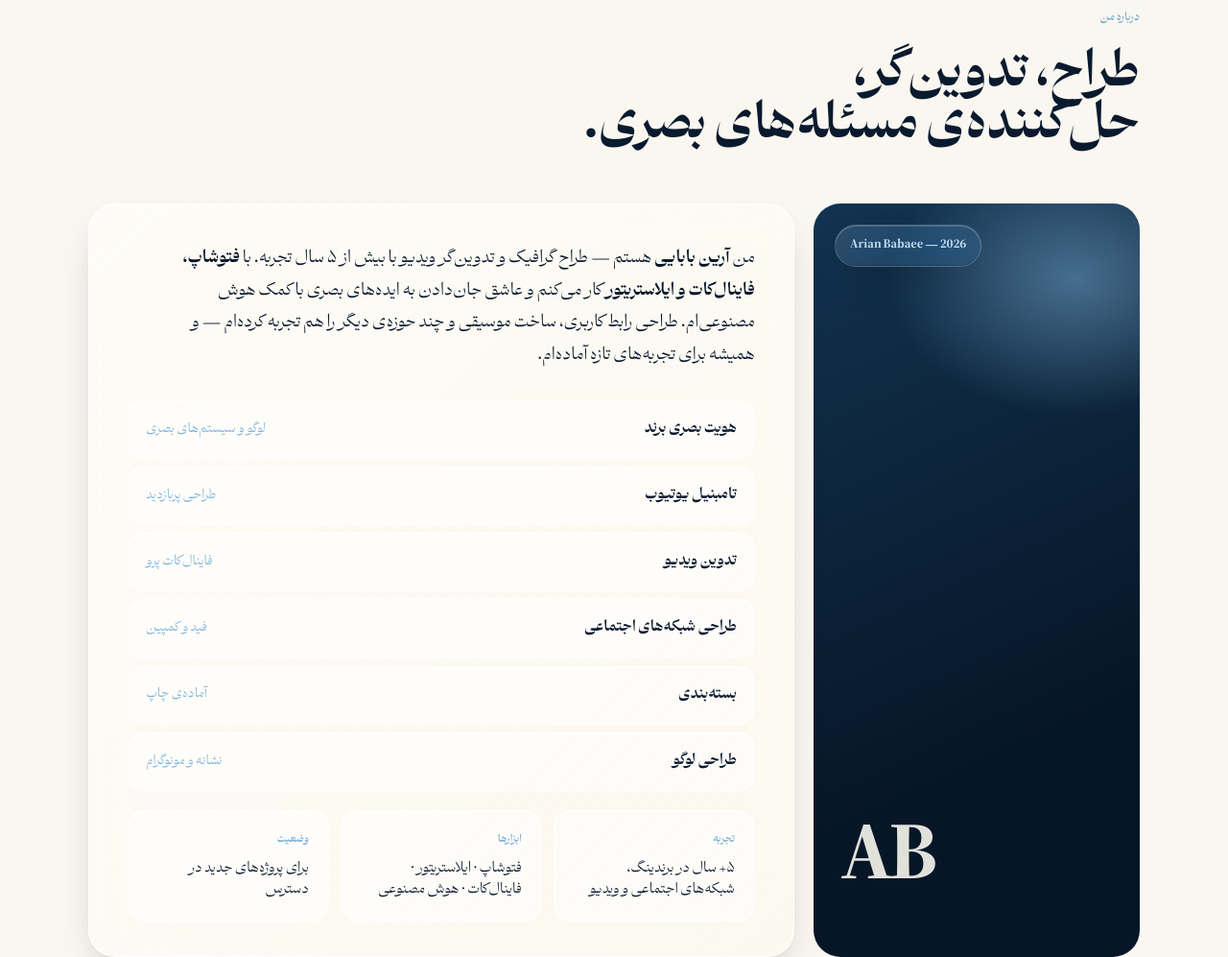
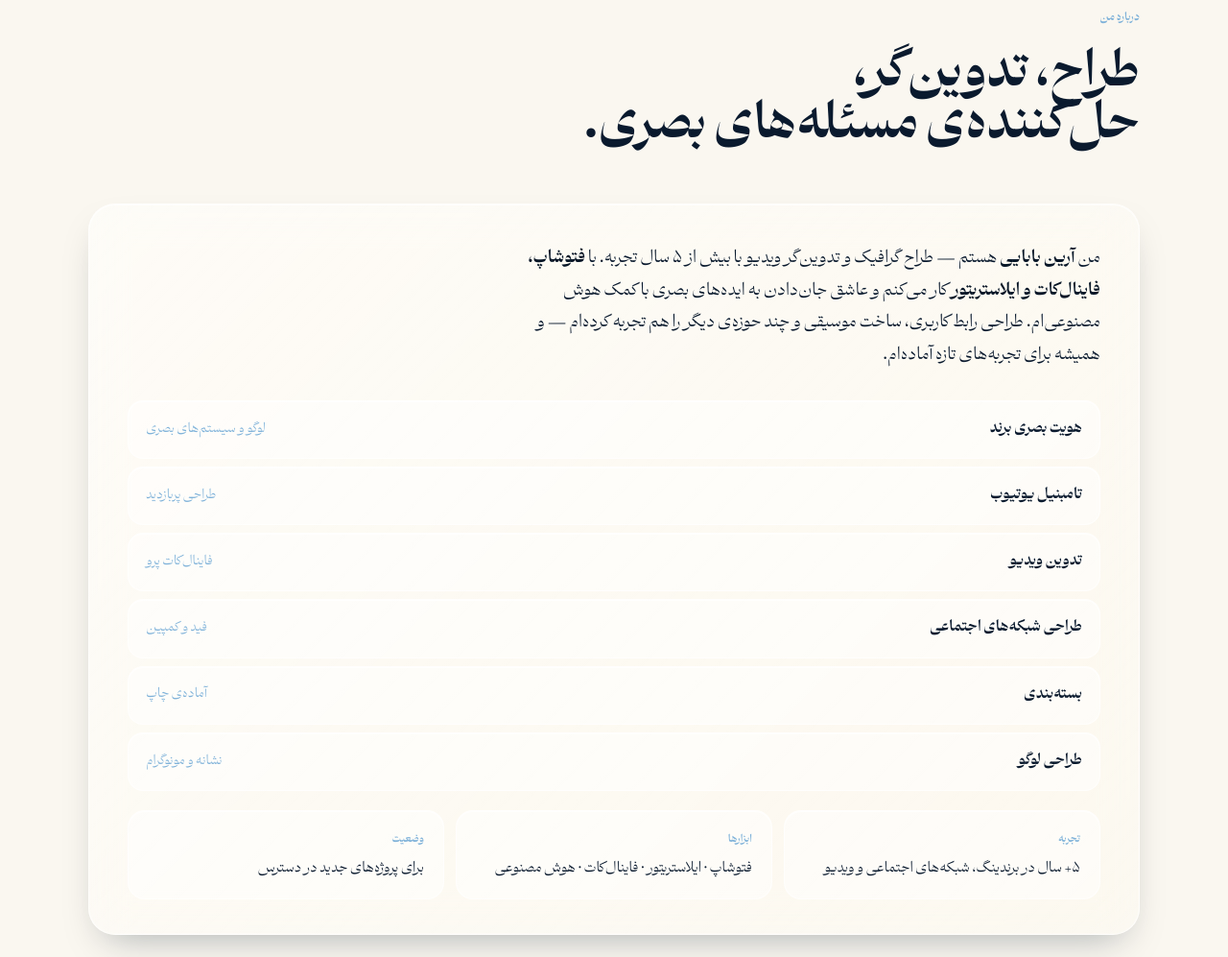
Before and after one commit to iarivn/portfolio, a plain HTML site: page index.html in a window 1280 px wide. Shown: the part 1141-2138 px from the top of the page at 96% size. Drawn offline with Linux system fonts and the light colour scheme.

Commit message:
Remove AB portrait card from About section

```diff
--- a/index.html
+++ b/index.html
@@ -116,15 +116,7 @@ section{padding:104px 0}
 .sec-head h2{font-size:clamp(2.1rem,4.8vw,3.2rem);margin:18px 0 14px}
 .sec-head p{color:var(--muted);font-size:1.02rem}
 
-/* ---------- about bento ---------- */
-.about-grid{display:grid;grid-template-columns:340px 1fr;gap:20px;align-items:stretch}
-@media(max-width:860px){.about-grid{grid-template-columns:1fr}}
-.portrait{border-radius:28px;min-height:460px;position:relative;overflow:hidden;
-  background:linear-gradient(155deg,#123350,#071627 70%)}
-.portrait::after{content:'';position:absolute;inset:0;
-  background:radial-gradient(300px 220px at 80% 10%,rgba(127,178,217,.5),transparent 65%)}
-.portrait .ab{position:absolute;left:28px;bottom:22px;font-size:5rem;font-weight:700;letter-spacing:-.05em;color:rgba(250,247,240,.9);z-index:2}
-.portrait .tag{position:absolute;top:22px;left:22px;z-index:2;padding:9px 15px;border-radius:999px;font-size:.78rem;font-weight:600;color:var(--ice)}
+/* ---------- about ---------- */
 .about-main{border-radius:28px;padding:40px 40px 36px}
 .about-main p.lead{font-size:1.1rem;max-width:38rem}
 .about-main p.lead b{color:var(--carbon)}
@@ -293,7 +285,6 @@ html[data-mode="creative"] .why-panel{background:radial-gradient(800px 420px at
   linear-gradient(160deg,#3D0A13,#2A070D 70%)}
 html[data-mode="creative"] .contact-panel{background:radial-gradient(900px 460px at 50% 0%,#7A0E1E 0%,transparent 60%),
   linear-gradient(170deg,#3D0A13,#160309 80%)}
-html[data-mode="creative"] .portrait{background:linear-gradient(155deg,#57101D,#2A070D 70%)}
 html[data-mode="creative"] .project-dark{background:linear-gradient(160deg,#4A0C16,#2A070D 75%)}
 html[data-mode="creative"] .btn{background:linear-gradient(135deg,rgba(61,10,19,.85),rgba(42,7,13,.92))}
 html[data-mode="creative"] ::selection{background:var(--carbon4);color:var(--cream)}
@@ -403,8 +394,6 @@ html[dir="rtl"] .marquee-track{animation-direction:reverse}
       <span class="label">درباره من</span>
       <h2>طراح، تدوین‌گر،<br>حل‌کننده‌ی مسئله‌های بصری.</h2>
     </div>
-    <div class="about-grid">
-      <div class="portrait reveal"><span class="tag glass-dark">Arian Babaee — 2026</span><span class="ab">AB</span></div>
       <div class="about-main glass reveal">
         <p class="lead">من <b>آرین بابایی</b> هستم — طراح گرافیک و تدوین‌گر ویدیو با بیش از ۵ سال تجربه. با <b>فتوشاپ، فاینال‌کات و ایلاستریتور</b> کار می‌کنم و عاشق جان‌دادن به ایده‌های بصری با کمک هوش مصنوعی‌ام. طراحی رابط کاربری، ساخت موسیقی و چند حوزه‌ی دیگر را هم تجربه کرده‌ام — و همیشه برای تجربه‌های تازه آماده‌ام.</p>
         <ul class="svc">
@@ -421,7 +410,6 @@ html[dir="rtl"] .marquee-track{animation-direction:reverse}
           <div class="fact"><h4>وضعیت</h4><p>برای پروژه‌های جدید در دسترس</p></div>
         </div>
       </div>
-    </div>
   </div>
 </section>
 
```
